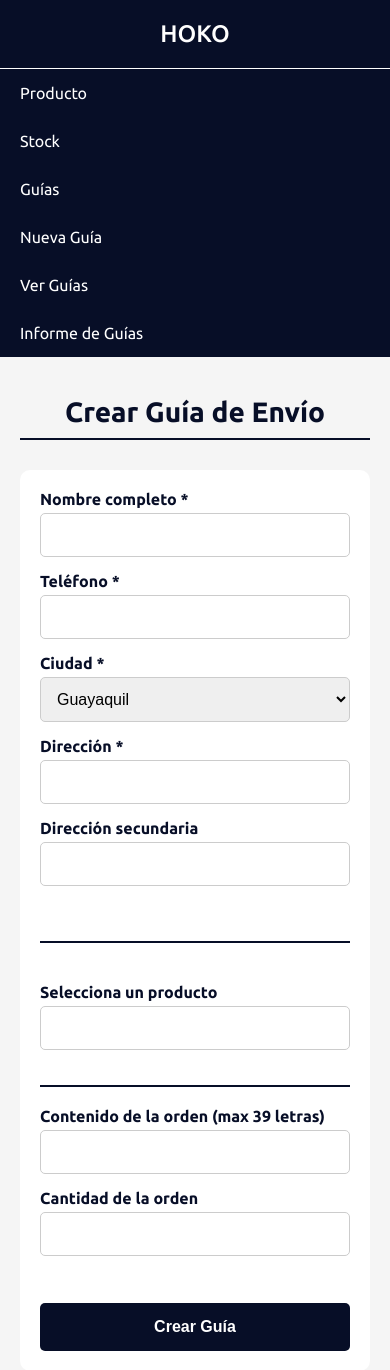
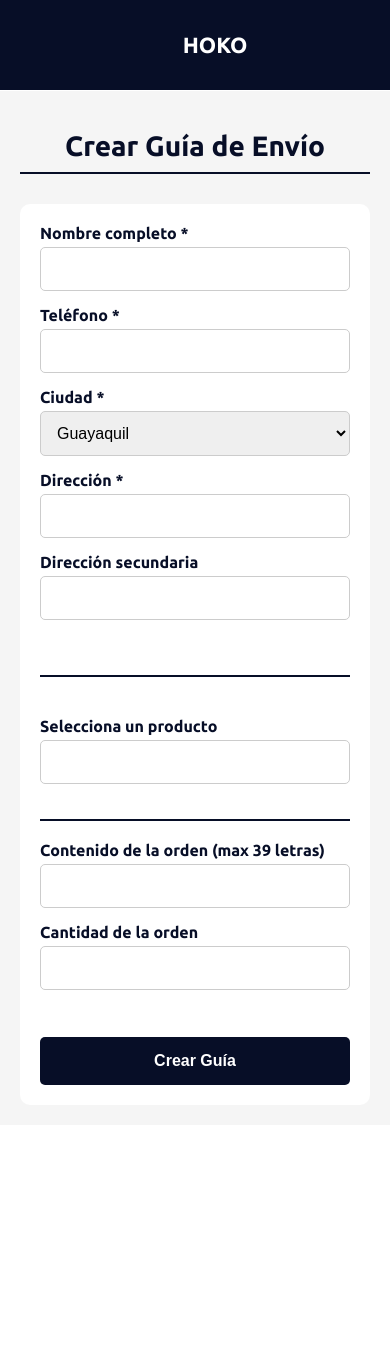
Before and after one commit to AngieCaroP/proyecto_envios, a Python web app: template templates/index.html in a window 390 px wide; the page is wider, and only the part inside the window is pictured. Shown: the top 1370 px of that part. After the commit the page ends 1085 px from the top of that part, so only its background shows below. Run offline with Jinja, Linux system fonts and the light colour scheme; the template is opened without the code that fills it, so the values that code supplies are empty.

Commit message:
responsive y menu

```diff
--- a/static/stylesPaginas.css
+++ b/static/stylesPaginas.css
@@ -28,15 +28,45 @@ body {
   z-index: 1000;
 }
 
-.sidebar h1 {
-  text-align: center;
-  padding: 20px;
-  margin: 0;
-  font-size: 24px;
+/* Encabezado del menú lateral */
+.sidebar-header {
+  display: flex;
+  justify-content: flex-start; /* Alinea el contenido al inicio */
+  align-items: center; /* Centra verticalmente */
+  padding: 15px 20px;
   border-bottom: 1px solid white;
-  font-weight: 500;
+  position: relative;
+  height: 60px;
+  width: 100%;
 }
 
+/* Nombre HOKO centrado y oculto por defecto */
+.sidebar-header .logo-title {
+  font-size: 22px;
+  font-weight: bold;
+  color: white;
+  text-align: center;
+  margin: 0;
+  flex-grow: 1;
+
+  transition: opacity 0.3s ease-in-out; /* Transición suave para mostrarlo */
+}
+
+/* Menú Hamburguesa (tres líneas) - Fijo a la izquierda */
+.menu-toggle {
+  background: none;
+  border: none;
+  color: white;
+  font-size: 28px;
+  cursor: pointer;
+  position: absolute;
+  left: 20px; /* Alineado a la izquierda */
+  display: block; /* Visible solo cuando el nombre "HOKO" no está visible */
+  opacity: 1; /* Visible por defecto */
+  transition: opacity 0.3s ease-in-out; /* Transición suave para mostrarlo */
+}
+
+/* Menú de elementos */
 .menu {
   list-style: none;
   padding: 0;
@@ -149,7 +179,7 @@ button:hover {
 }
 
 /* Responsive */
-@media screen and (max-width: 768px) {
+@media screen and (max-width: 1100px) {
   .layout-container {
     flex-direction: column;
   }
@@ -169,11 +199,15 @@ button:hover {
     flex-direction: column;
   }
 
-  /* Línea separadora se vuelve horizontal en pantallas pequeñas */
+  /* Oculta la línea separadora entre las columnas en modo móvil */
   .separador {
-    width: 100%;
-    height: 2px;
-    background-color: #070E27;
+    display: none;
+  }
+
+  /* Establecer la línea horizontal de separación */
+  .linea-horizontal {
+    display: block;
+    border-top: 2px solid #070E27;
     margin: 20px 0;
   }
 
@@ -181,4 +215,41 @@ button:hover {
   form button {
     width: 100%;
   }
+
+  /* Mostrar el botón hamburguesa en pantallas pequeñas */
+  .menu-toggle {
+    display: block;
+  }
+
+  /* El menú se oculta por defecto */
+  .menu {
+    display: none;
+    flex-direction: column;
+    background-color: #070E27;
+    padding: 0;
+  }
+
+  /* Mostrar el menú cuando se activa el toggle */
+  .menu.show {
+    display: flex;
+  }
+
+  /* Rediseño del Sidebar para pantallas pequeñas */
+  .sidebar {
+    width: 100%;
+    height: auto;
+    position: relative;
+  }
+
+  .logo-title {
+    flex-grow: 1;
+    text-align: center;
+  }
+
+  /* Línea separadora entre "Dirección secundaria" y "Selecciona un producto" en móvil */
+  .form-container .linea-horizontal {
+    display: block;
+    border-top: 2px solid #070E27;
+    margin: 20px 0;
+  }
 }
--- a/templates/index.html
+++ b/templates/index.html
@@ -5,6 +5,7 @@
   <meta charset="UTF-8" />
   <title>Crear Guía de Envío</title>
   <link rel="stylesheet" href="/static/stylesPaginas.css">
+
   <!-- Fuente Ubuntu desde Google Fonts -->
   <link rel="preconnect" href="https://fonts.googleapis.com">
   <link rel="preconnect" href="https://fonts.gstatic.com" crossorigin>
@@ -14,20 +15,17 @@
 
 <body>
   <div class="layout-container">
-    <!-- Menú lateral -->
+
     <div class="sidebar">
-      <h1>HOKO</h1>
-      <ul class="menu">
+      <div class="sidebar-header">
+        <button class="menu-toggle" onclick="toggleMenu()"></button> <!-- Tres líneas del menú -->
+        <h1 class="logo-title">HOKO</h1> <!-- Nombre "HOKO" en el centro -->
+      </div>
+      <ul class="menu" id="menu">
         <li class="menu-item"><a href="#">Producto</a></li>
         <li class="menu-item"><a href="#">Stock</a></li>
-        <li class="menu-item">
-          <a href="#">Guías</a>
-          <div class="submenu">
-            <a href="#">Nueva Guía</a>
-            <a href="#">Ver Guías</a>
-          </div>
-        </li>
-        <li class="menu-item"><a href="#">Informe de Guías</a></li>
+        <li class="menu-item"><a href="#">Guías</a></li>
+        <li class="menu-item"><a href="#">Ver Guías</a></li>
       </ul>
     </div>
 
@@ -35,6 +33,7 @@
     <div class="main-content">
       <h1>Crear Guía de Envío</h1>
       <form id="miFormulario" action="{{ url_for('crear_guia') }}" method="post" class="form-container">
+
         <!-- Columna Izquierda: Información Personal -->
         <div class="personal-section">
           <div class="form-group">
@@ -65,13 +64,14 @@
         <!-- Línea separadora entre columnas -->
         <div class="separador"></div>
 
+        <div class="linea-horizontal"></div>
+
         <!-- Columna Derecha: Selección de Producto y Orden -->
         <div class="right-section">
           <div class="form-group">
             <label><strong>Selecciona un producto</strong></label>
             <input type="text" name="producto" />
           </div>
-
           <div class="linea-horizontal"></div>
 
           <!-- Contenido y cantidad en vertical -->
@@ -85,13 +85,16 @@
           </div>
         </div>
 
-
         <!-- Botón al final -->
         <button type="submit">Crear Guía</button>
-    </div>
-    </form>
-  </div>
-  </div>
+
+      </form>
+    </div> <!-- Cierre de .main-content -->
+  </div> <!-- Cierre de .layout-container -->
+
+
+  <!-- Aquí enlazas tu JavaScript -->
+  <script src="script.js"></script>
 </body>
 
 </html>
--- /dev/null
+++ b/templates/script.js
@@ -0,0 +1,4 @@
+function toggleMenu() {
+  const menu = document.getElementById('menu');
+  menu.classList.toggle('show');
+}
```
Also changed, not shown: templates/index_Detalle.html (added).
